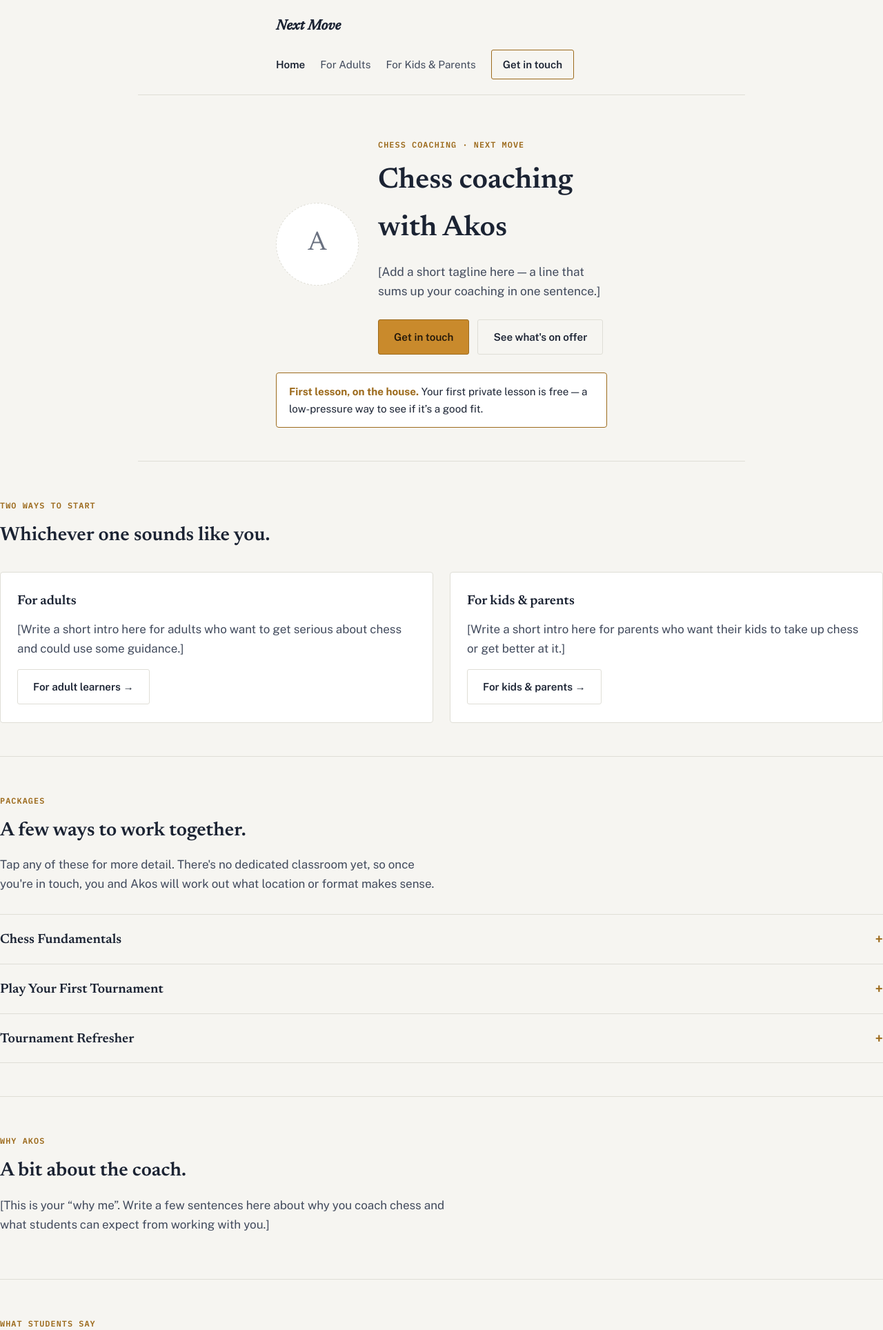
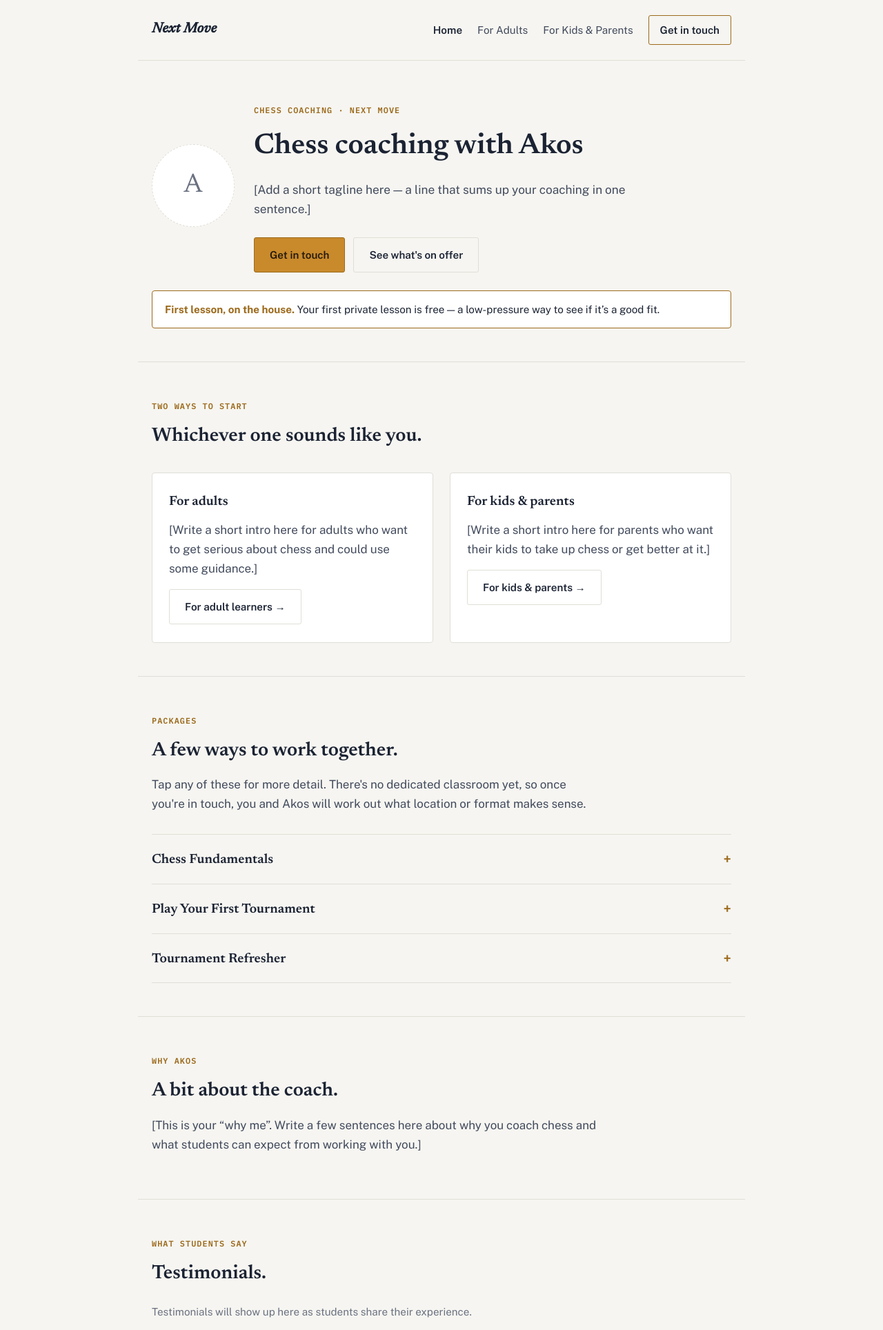
Before and after one commit to harman28/nextmove, a Flask app: page / in a window 1280 px wide. Shown: the top 1928 px of the page at 69% size. Run offline with Flask 3, Linux system fonts and the light colour scheme; data comes from the database, SQL or seed files in the repository; data that the repository does not hold is empty.

Commit message:
Fix broken page width: wrap/header/footer padding fought max-width, block sections had none
.wrap (and the duplicated rules on .site-header/.site-footer) computed
padding-inline as (100vw - 880px) / 2 on the same element that also had
max-width: 880px. With box-sizing: border-box, that padding is subtracted
from the already-880px-capped box, so real content width was roughly
half of 880px and badly off-center. Replaced with a flat 20px gutter and
margin: 0 auto for centering — the calc was solving the same centering
problem the max-width already solved, twice.

Separately, section.block (used by every non-hero section: tracks,
packages, bio, testimonials, FAQ, contact) had no horizontal containment
at all, so it ran edge-to-edge with zero side padding. Gave it the same
max-width/margin/padding treatment.

Verified via Playwright screenshots at 1280px and 390px widths, plus the
logged-in admin dashboard.

Co-Authored-By: Claude Sonnet 5 <noreply@anthropic.com>
Claude-Session: https://claude.ai/code/session_01UZ1p8HnmMaLxBTSDHfjP84

```diff
--- a/static/style.css
+++ b/static/style.css
@@ -49,7 +49,7 @@ p { color: var(--ink-soft); }
 .wrap {
   max-width: 880px;
   margin: 0 auto;
-  padding-inline: max(20px, calc((100vw - 880px) / 2));
+  padding-inline: 20px;
 }
 
 .eyebrow {
@@ -66,7 +66,7 @@ p { color: var(--ink-soft); }
 .site-header {
   max-width: 880px;
   margin: 0 auto;
-  padding: 22px max(20px, calc((100vw - 880px) / 2));
+  padding: 22px 20px;
   display: flex;
   align-items: center;
   justify-content: space-between;
@@ -157,7 +157,13 @@ p { color: var(--ink-soft); }
 .free-banner b { color: var(--accent-deep); }
 
 /* sections */
-section.block { padding-block: 48px; border-bottom: 1px solid var(--line); }
+section.block {
+  max-width: 880px;
+  margin: 0 auto;
+  padding-inline: 20px;
+  padding-block: 48px;
+  border-bottom: 1px solid var(--line);
+}
 section.block > h2 { font-size: clamp(1.4rem, 2.4vw, 1.75rem); margin-top: 8px; }
 section.block > p.intro { max-width: 62ch; margin-top: 12px; }
 
@@ -288,7 +294,7 @@ textarea { resize: vertical; min-height: 110px; }
 .site-footer {
   max-width: 880px;
   margin: 0 auto;
-  padding: 30px max(20px, calc((100vw - 880px) / 2)) 48px;
+  padding: 30px 20px 48px;
   display: flex;
   flex-direction: column;
   gap: 8px;
```
